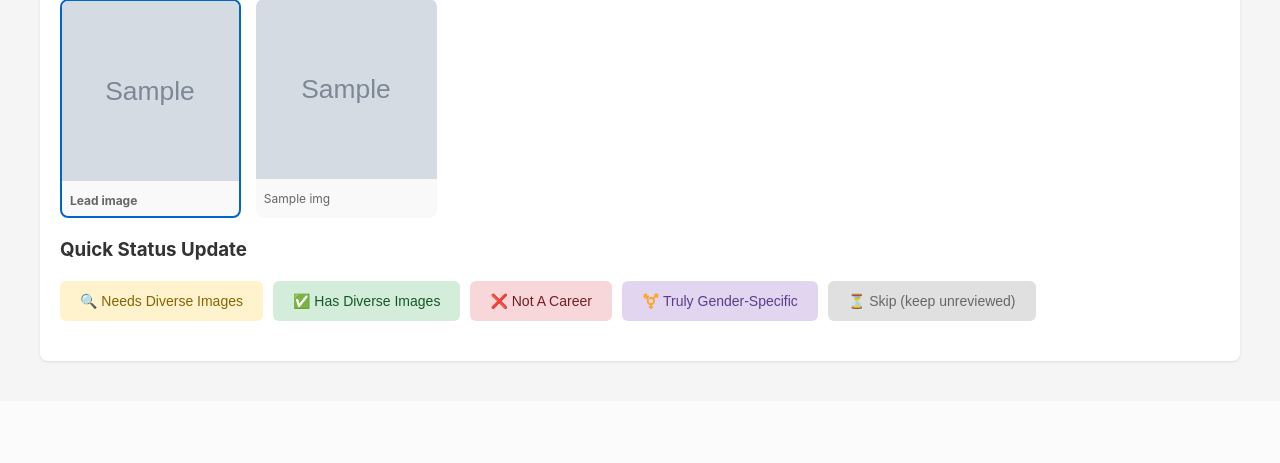
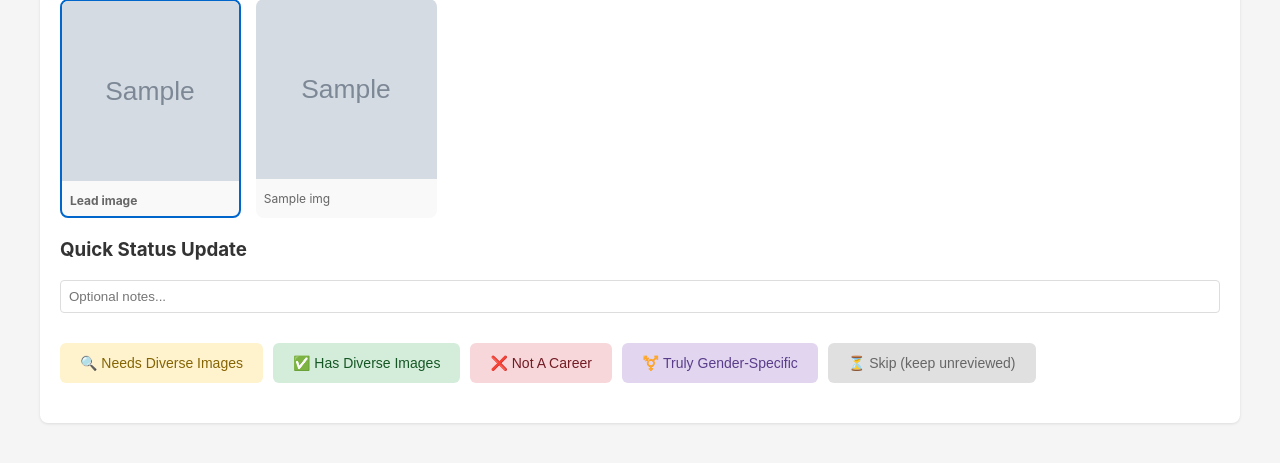
Before and after one commit to tieguy/career-images, a Flask app: template templates/quick_review.html in a window 1280 px wide. Shown: the part 455-918 px from the top of the page. Before the commit the page ends 818 px from the top, so only its background shows below. Run offline with Flask 3, Linux system fonts and the light colour scheme; the template is opened without the code that fills it: most values are stand-ins (such as "Sample title", 1, 10 or a date in 2020); grey boxes marked "Sample" are stand-in pictures; some libraries are stand-ins or nearby versions.

Commit message:
Add optional notes field to quick review page
Notes are saved along with status updates.

🤖 Generated with [Claude Code](https://claude.com/claude-code)

Co-Authored-By: Claude Opus 4.5 <noreply@anthropic.com>

```diff
--- a/app.py
+++ b/app.py
@@ -189,8 +189,9 @@ def quick_review():
 def quick_review_status(wikidata_id):
     """Update status from quick review mode"""
     status = request.form.get('status')
+    notes = request.form.get('notes', '')
     if status and status in VALID_STATUSES:
-        db.update_career_status(wikidata_id, status, reviewed_by='quick-review')
+        db.update_career_status(wikidata_id, status, reviewed_by='quick-review', notes=notes)
 
     # Return to quick review with next unreviewed career
     careers = db.get_careers_by_status('unreviewed', limit=1)
--- a/templates/quick_review.html
+++ b/templates/quick_review.html
@@ -165,6 +165,8 @@
 
     <h3>Quick Status Update</h3>
     <form action="{{ url_for('quick_review_status', wikidata_id=career.wikidata_id) }}" method="post">
+        <input type="text" name="notes" placeholder="Optional notes..."
+               style="width: 100%; padding: 8px; margin-bottom: 10px; border: 1px solid #ddd; border-radius: 4px;">
         <div class="quick-actions">
             <button type="submit" name="status" value="needs_diverse_images" class="btn-needs">
                 🔍 Needs Diverse Images
```
